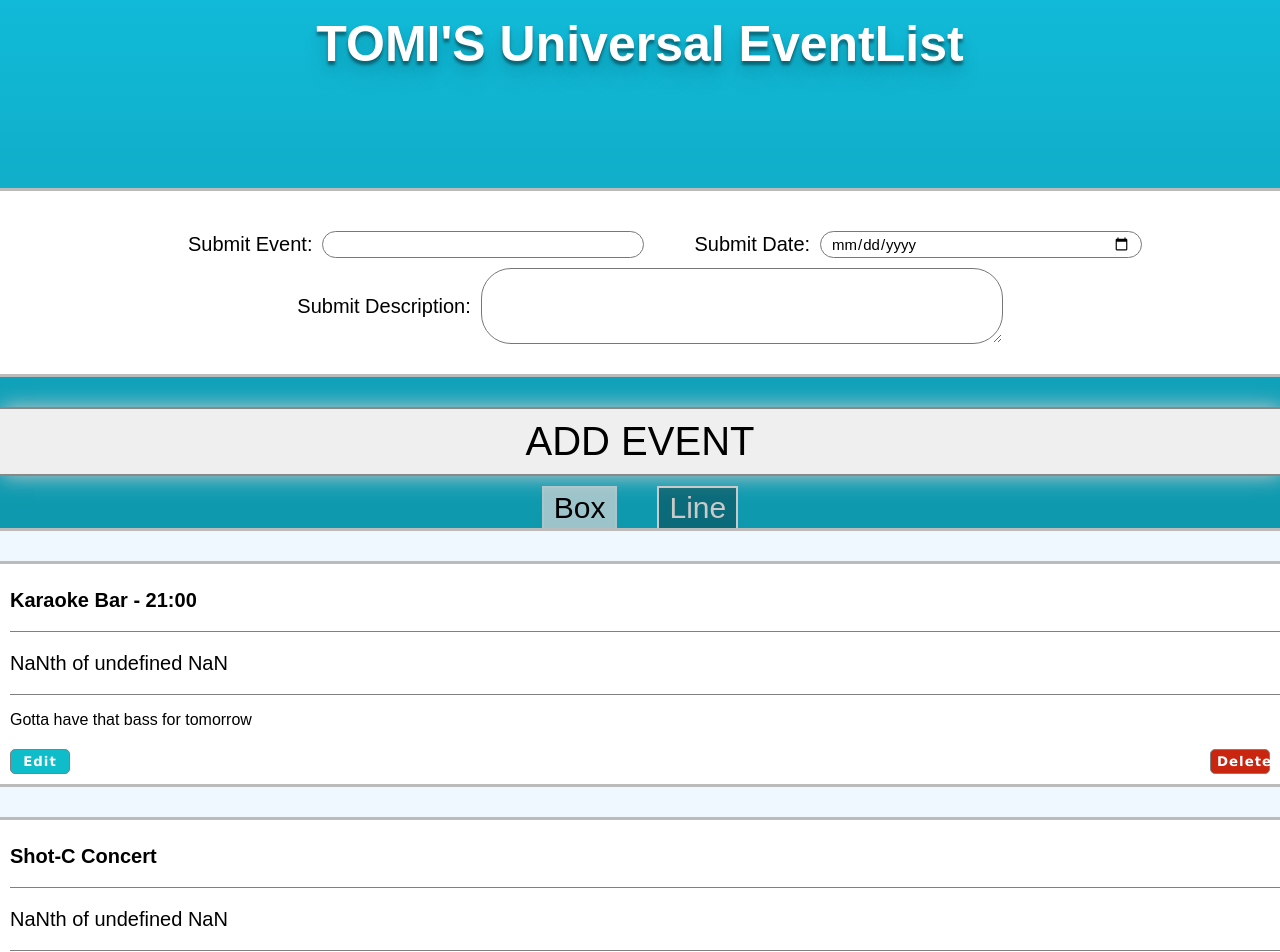
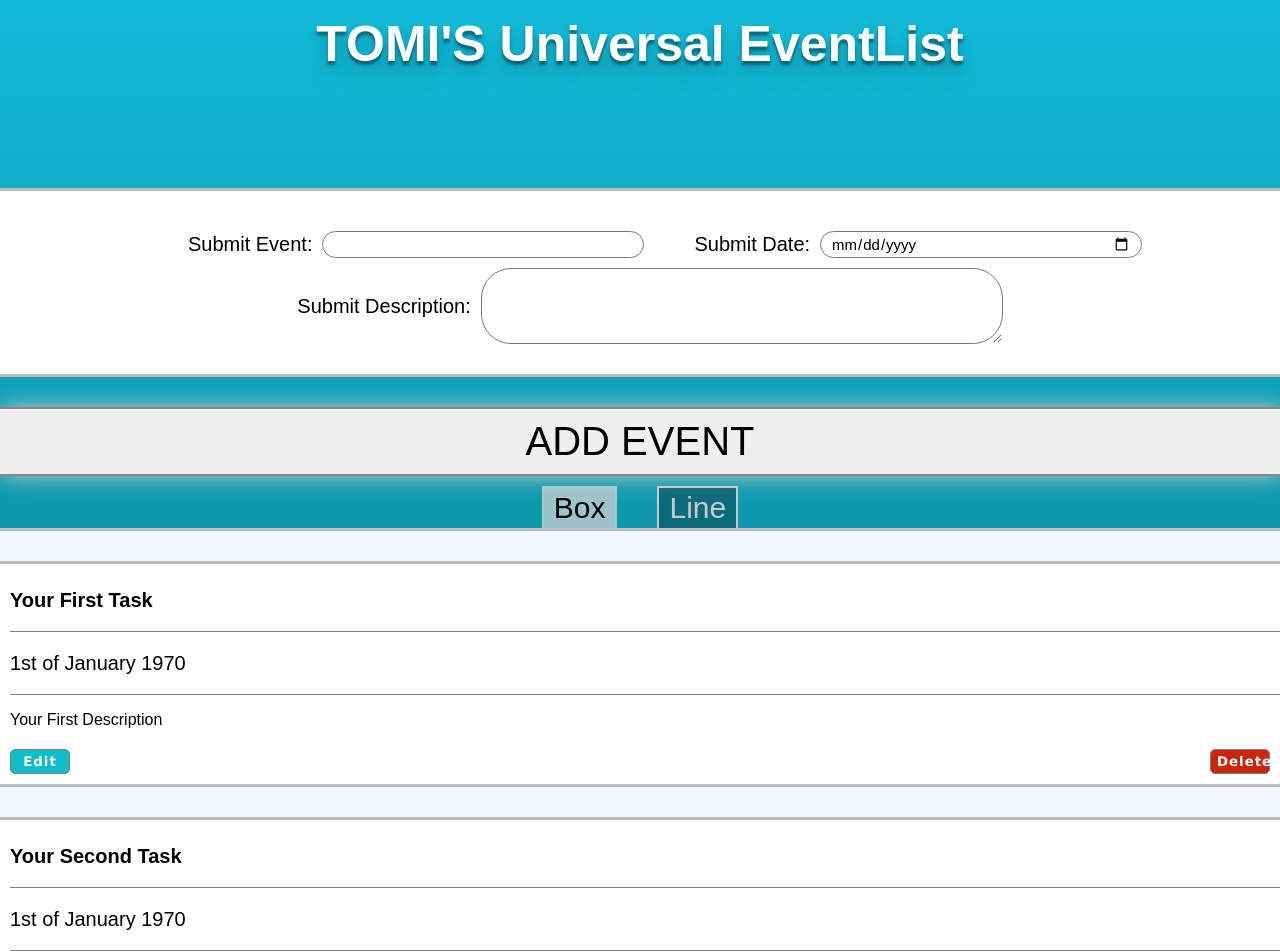
Before and after one commit to TomiPBass/vue-tasklist, a Vue app: page /#/ in a window 1280 px wide. Shown: the top 952 px of the page. Built offline with nearby package versions, Linux system fonts and the light colour scheme.

Commit message:
feat: sortTasks function fix: Header.vue => AddTask.vue

```diff
--- a/src/App.vue
+++ b/src/App.vue
@@ -3,7 +3,7 @@
         <h1 id="website_title">
             TOMI'S Universal EventList
         </h1>
-        <TheHeader />
+        <AddTask />
         <RouterView />
     </div>
 </template>
@@ -12,7 +12,7 @@
 
 // IMPORTS
 
-import TheHeader from '@/components/TheHeader.vue'
+import AddTask from '@/components/AddTask.vue'
 
 
 </script>
--- a/src/assets/base.css
+++ /dev/null
@@ -1,60 +0,0 @@
-/* color palette from <https://github.com/vuejs/theme> */
-:root {
-  --vt-c-white: #ffffff;
-  --vt-c-white-soft: #f8f8f8;
-  --vt-c-white-mute: #f2f2f2;
-
-  --vt-c-black: #181818;
-  --vt-c-black-soft: #222222;
-  --vt-c-black-mute: #282828;
-
-  --vt-c-indigo: #2c3e50;
-
-  --vt-c-divider-light-1: rgba(60, 60, 60, 0.29);
-  --vt-c-divider-light-2: rgba(60, 60, 60, 0.12);
-  --vt-c-divider-dark-1: rgba(84, 84, 84, 0.65);
-  --vt-c-divider-dark-2: rgba(84, 84, 84, 0.48);
-
-  --vt-c-text-light-1: var(--vt-c-indigo);
-  --vt-c-text-light-2: rgba(60, 60, 60, 0.66);
-  --vt-c-text-dark-1: var(--vt-c-white);
-  --vt-c-text-dark-2: rgba(235, 235, 235, 0.64);
-}
-
-/* semantic color variables for this project */
-:root {
-  --color-background: var(--vt-c-white);
-  --color-background-soft: var(--vt-c-white-soft);
-  --color-background-mute: var(--vt-c-white-mute);
-
-  --color-border: var(--vt-c-divider-light-2);
-  --color-border-hover: var(--vt-c-divider-light-1);
-
-  --color-heading: var(--vt-c-text-light-1);
-  --color-text: var(--vt-c-text-light-1);
-
-  --section-gap: 160px;
-}
-
-@media (prefers-color-scheme: dark) {
-  :root {
-    --color-background: var(--vt-c-black);
-    --color-background-soft: var(--vt-c-black-soft);
-    --color-background-mute: var(--vt-c-black-mute);
-
-    --color-border: var(--vt-c-divider-dark-2);
-    --color-border-hover: var(--vt-c-divider-dark-1);
-
-    --color-heading: var(--vt-c-text-dark-1);
-    --color-text: var(--vt-c-text-dark-2);
-  }
-}
-
-*,
-*::before,
-*::after {
-  box-sizing: border-box;
-  margin: 0;
-  position: relative;
-  font-weight: normal;
-}
--- a/src/components/TheHeader.vue
+++ b/src/components/AddTask.vue
@@ -35,7 +35,7 @@
     </div>
     <div class="add_task">
         <ButtonPrimary
-            @click="addTask()"
+            @click="addTask(), sortTasks()"
         >
             ADD EVENT
         </ButtonPrimary>
@@ -73,9 +73,15 @@ const newTask = ref({
     newDate: "",
     newDesc: ""
 })
+
+
 const storeTasks = useStoreTasks()
 const addTask = () => {
     storeTasks.addTask(newTask.value)
+}
+
+const sortTasks = () => {
+    storeTasks.sortTasks()
 }
 
 const layout = reactive({
--- a/src/components/EditTaskModal.vue
+++ b/src/components/EditTaskModal.vue
@@ -95,6 +95,7 @@ task.value.description = storeTasks.getTaskDesc(props.taskId)
 // Save
 const saveClicked = () => {
     storeTasks.updateTask(props.taskId, task.value)
+    storeTasks.sortTasks()
     emit('close')
 }
 
--- a/src/stores/counter.js
+++ b/src/stores/counter.js
@@ -6,16 +6,16 @@ export const useStoreTasks = defineStore("storeTasks", {
             tasks: [
                 {
                     id: "id1",
-                    title: "Karaoke Bar - 21:00",
-                    date: "27th of October",
-                    description: "Gotta have that bass for tomorrow",
+                    title: "Your First Task",
+                    date: 2022-11-1,
+                    description: "Your First Description",
                 },
                 {
                     id: "id2",
-                    title: "Shot-C Concert",
-                    date: "28th of October",
+                    title: "Your Second Task",
+                    date: 2022-11-2,
                     description:
-                    "Tišnov Plesá 2022, soundcheck at 17:00, concert at 23:00",
+                    "Your Second Description",
                 },
             ],
         };
@@ -48,7 +48,11 @@ export const useStoreTasks = defineStore("storeTasks", {
         updateTask(id, {title, date, description}) {
             let index = this.tasks.findIndex(task => task.id === id)
             this.tasks[index] = {id, title, date, description}
-
+        },
+        sortTasks() {
+            this.tasks = this.tasks.sort((a,b) => {
+                return new Date(a.date) - new Date(b.date)
+            })
         }
     },
     getters: {
```
